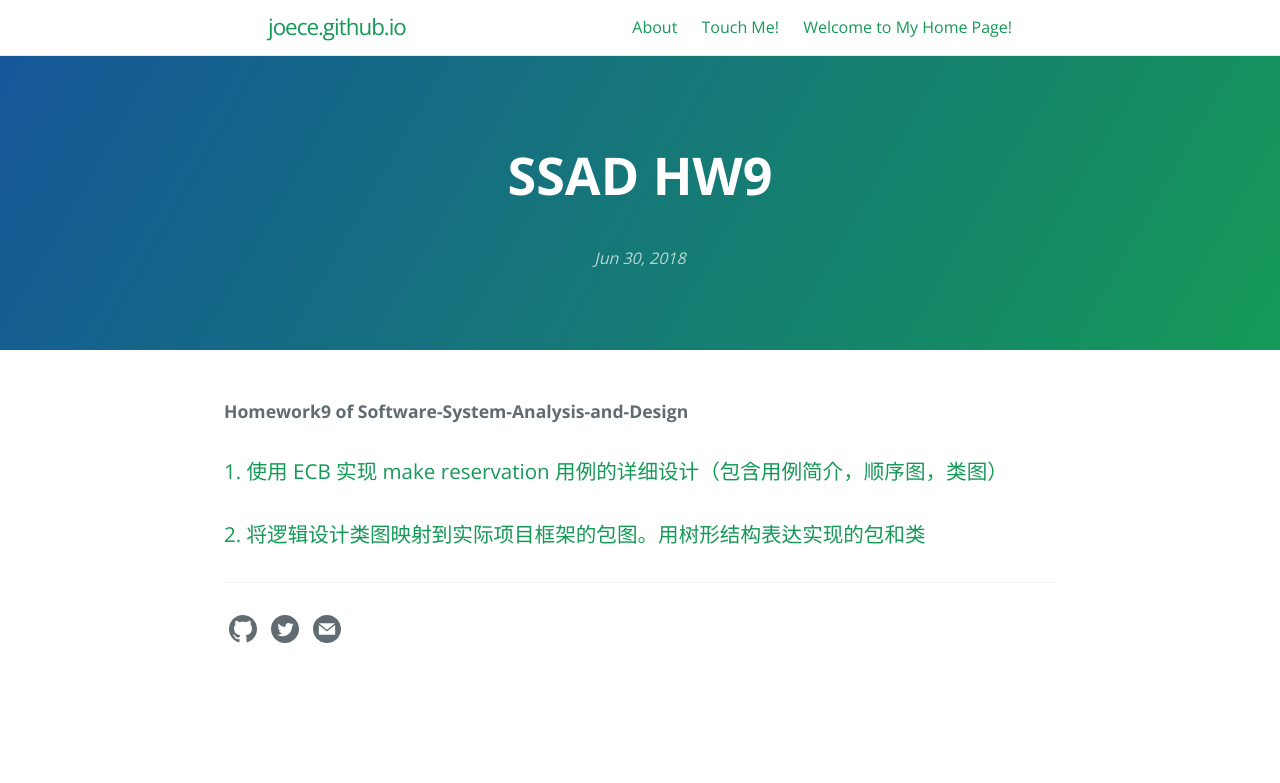
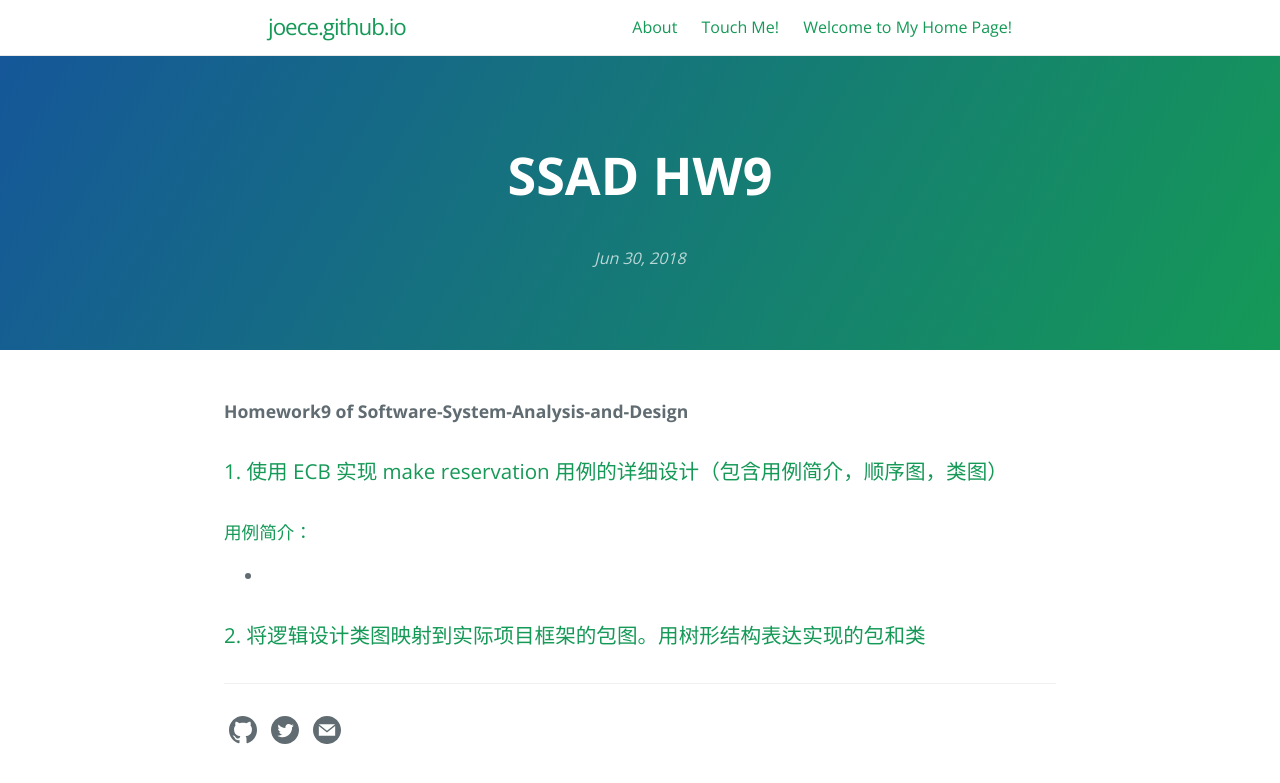
Before and after one commit to joece/joece.github.io, a Jekyll site: the page built from _posts/2018-06-30-SSAD-HW9.md, in a window 1280 px wide. Shown: the top 783 px of the page. Built offline with Jekyll 4.4.1, drawn with Linux system fonts in a browser that asks for light colours.

Commit message:
Update 2018-06-30-SSAD-HW9.md

```diff
--- a/_posts/2018-06-30-SSAD-HW9.md
+++ b/_posts/2018-06-30-SSAD-HW9.md
@@ -6,4 +6,7 @@ title: "SSAD HW9"
 
 ### 1. 使用 ECB 实现 make reservation 用例的详细设计（包含用例简介，顺序图，类图）
 
+#### 用例简介：
+  -
+
 ### 2. 将逻辑设计类图映射到实际项目框架的包图。用树形结构表达实现的包和类
```
